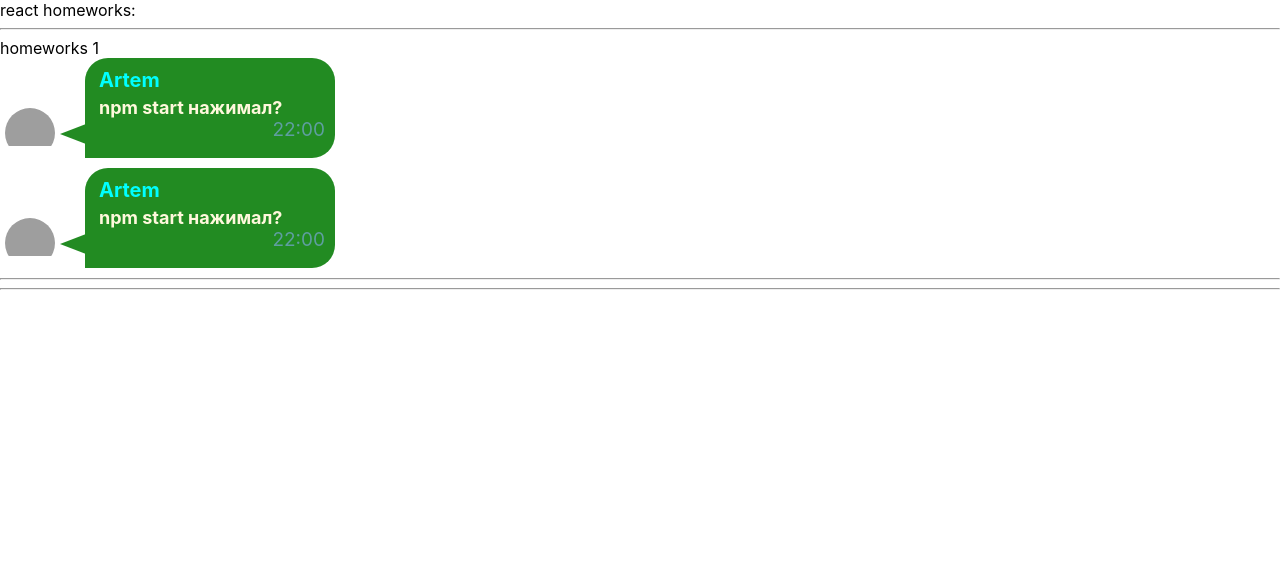
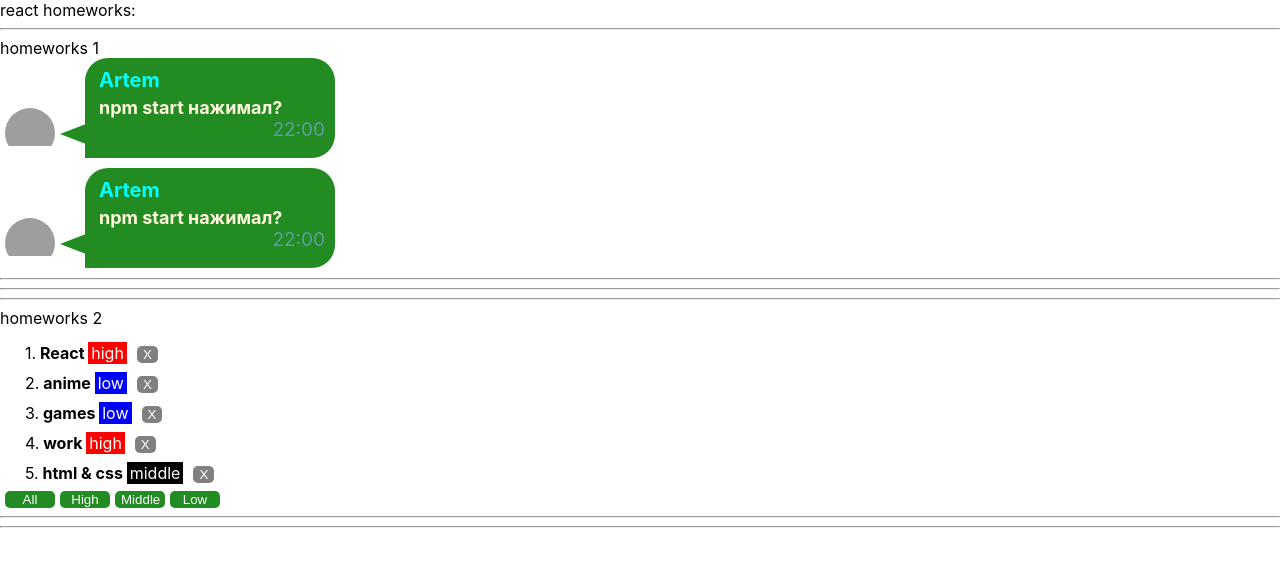
Before and after one commit to lergnom/homeworks, a React (Create React App) app: page / in a window 1280 px wide. Shown: the top 566 px of the page. Built offline with nearby package versions, Linux system fonts and the light colour scheme; grey boxes are pictures that could not be loaded.

Commit message:
homework #2 - complete

```diff
--- a/src/App.css
+++ b/src/App.css
@@ -12,6 +12,8 @@
     animation: App-logo-spin infinite 20s linear;
   }
 }
+
+
 
 .App-header {
   background-color: #282c34;
--- a/src/index.css
+++ b/src/index.css
@@ -11,3 +11,12 @@ code {
     font-family: source-code-pro, Menlo, Monaco, Consolas, 'Courier New',
     monospace;
 }
+.low {
+    background-color: blue;
+}
+.high {
+    background-color: red;
+}
+.middle{
+    background-color: black;
+}
--- a/src/p1-main/m1-ui/u1-app/App.tsx
+++ b/src/p1-main/m1-ui/u1-app/App.tsx
@@ -1,13 +1,14 @@
 import React from 'react'
 import s from './App.module.css'
 import HW1 from '../../../p2-homeworks/h1/HW1'
+import HW2 from "../../../p2-homeworks/h2/HW2";
 
 function App() {
     return (
         <div className={s.App}>
             <div>react homeworks:</div>
             <HW1/>
-            {/*<HW2/>*/}
+            <HW2/>
             {/*<HW3/>*/}
             {/*<HW4/>*/}
             {/*<HW5/>*/}
--- a/src/p2-homeworks/h1/HW1.tsx
+++ b/src/p2-homeworks/h1/HW1.tsx
@@ -2,8 +2,8 @@ import React from 'react'
 import Message, {MessageType} from './Message'
 
 const messageData: MessageType = {
-    // avatar: 'https://sun9-74.userapi.com/Ph-WiuOtF985il9AvN9JqiCWedmHtSGSSTXrSA/ltEB2Z2-YO4.jpg',
-    avatar: 'https://lh3.googleusercontent.com/proxy/k0ZpjJYyH9gCMIH3-bnl0p_zb5ukAdqoFfMn7T_ZlUpfh9NbsEfHUbkApcKbXwp5vZL2vxGMRP8yn5IIa_YXDCMZXsZ2lOJet3AVR4ilVwPDFPNFimAhXJ3uFSxVQ8j330Ysq4n_xDBGD56qRWciVh939_DfMCtqRrwFcdDjYg',
+    avatar: 'https://sun9-74.userapi.com/Ph-WiuOtF985il9AvN9JqiCWedmHtSGSSTXrSA/ltEB2Z2-YO4.jpg',
+    // avatar: 'https://lh3.googleusercontent.com/proxy/k0ZpjJYyH9gCMIH3-bnl0p_zb5ukAdqoFfMn7T_ZlUpfh9NbsEfHUbkApcKbXwp5vZL2vxGMRP8yn5IIa_YXDCMZXsZ2lOJet3AVR4ilVwPDFPNFimAhXJ3uFSxVQ8j330Ysq4n_xDBGD56qRWciVh939_DfMCtqRrwFcdDjYg',
     name: 'Artem',
     message: 'npm start нажимал?',
     time: '22:00',
--- a/src/p2-homeworks/h2/Affair.tsx
+++ b/src/p2-homeworks/h2/Affair.tsx
@@ -1,19 +1,26 @@
 import React from 'react'
+import {AffairType} from "./HW2";
+import s from './Affairs.module.css'
 
 type AffairPropsType = {
     // key не нужно типизировать
-    affair: any // need to fix any
-    deleteAffairCallback: any // need to fix any
+    affair: AffairType // need to fix any
+    deleteAffairCallback: (id: number) => void // need to fix any
 }
 
 function Affair(props: AffairPropsType) {
-    const deleteCallback = () => {}// need to fix
+    const deleteCallback = () => {
+        props.deleteAffairCallback(props.affair._id)
+    }// need to fix
 
     return (
-        <div>
-            // show some text
+        <div className={s.element}>
+            {props.affair._id}.
+            <span className={s.fontBold}> {props.affair.name} </span>
+            <span className={s.span + ' '+props.affair.priority}>{props.affair.priority}</span>
 
-            <button onClick={deleteCallback}>X</button>
+
+            <button className={s.btnDeleteClass} onClick={deleteCallback}>X</button>
         </div>
     )
 }
--- a/src/p2-homeworks/h2/Affairs.module.css
+++ b/src/p2-homeworks/h2/Affairs.module.css
@@ -1,3 +1,45 @@
 .someClass {
+    margin-top: 10px;
+    margin-left: 25px;
+}
 
+.element {
+    padding: 5px 0;
 }
+
+.btnClass {
+    margin-left: 5px;
+    background-color: forestgreen;
+    color: white;
+    border-radius: 5px;
+    width: 50px;
+    border: none;
+}
+
+.btnDeleteClass {
+    margin-left: 5px;
+    background-color: grey;
+    color: white;
+    border-radius: 5px;
+    /*width: 50px;*/
+    border: none;
+}
+
+.btnClass:hover {
+    opacity: 0.9;
+}
+
+.btnDeleteClass:hover {
+    opacity: 0.9;
+}
+
+.span {
+    margin-right: 5px;
+    color: white;
+    padding: 1px 3px 1px 3px;
+    border: none;
+}
+
+.fontBold {
+    font-weight: bold;
+}
--- a/src/p2-homeworks/h2/Affairs.tsx
+++ b/src/p2-homeworks/h2/Affairs.tsx
@@ -1,11 +1,12 @@
-import React from 'react'
+import React, {useState} from 'react'
 import Affair from './Affair'
-import {AffairType} from './HW2'
+import {AffairType, filterAffairs, FilterType} from './HW2'
+import s from './Affairs.module.css'
 
 type AffairsPropsType = { // need to fix any
-    data: any
-    setFilter: any
-    deleteAffairCallback: any
+    data: Array<AffairType>
+    setFilter: (value: FilterType) => void
+    deleteAffairCallback: (id: number) => void
 }
 
 function Affairs(props: AffairsPropsType) {
@@ -17,20 +18,30 @@ function Affairs(props: AffairsPropsType) {
         />
     ))
 
-    const setAll = () => {} // need to fix
-    const setHigh = () => {}
-    const setMiddle = () => {}
-    const setLow = () => {}
+    const setAll = () => {
+        props.setFilter('all')
+    } // need to fix
+    const setHigh = () => {
+        props.setFilter('high')
+    }
+    const setMiddle = () => {
+        props.setFilter('middle')
+    }
+    const setLow = () => {
+        props.setFilter('low')
+    }
 
     return (
         <div>
+            <div className={s.someClass}>
+                {mappedAffairs}
 
-            {mappedAffairs}
+            </div>
 
-            <button onClick={setAll}>All</button>
-            <button onClick={setHigh}>High</button>
-            <button onClick={setMiddle}>Middle</button>
-            <button onClick={setLow}>Low</button>
+            <button className={s.btnClass} onClick={setAll}>All</button>
+            <button className={s.btnClass} onClick={setHigh}>High</button>
+            <button className={s.btnClass} onClick={setMiddle}>Middle</button>
+            <button className={s.btnClass} onClick={setLow}>Low</button>
         </div>
     )
 }
--- a/src/p2-homeworks/h2/HW2.tsx
+++ b/src/p2-homeworks/h2/HW2.tsx
@@ -2,12 +2,16 @@ import React, {useState} from 'react'
 import Affairs from './Affairs'
 
 // types
-export type AffairPriorityType = any // need to fix any
-export type AffairType = any // need to fix any
+export type AffairPriorityType = 'high' | 'low' | 'middle'  // need to fix any
+export type AffairType = {
+    _id: number
+    name: string
+    priority: AffairPriorityType
+} // need to fix any
 export type FilterType = 'all' | AffairPriorityType
 
 // constants
-const defaultAffairs: any = [ // need to fix any
+const defaultAffairs: Array<AffairType> = [ // need to fix any
     {_id: 1, name: 'React', priority: 'high'},
     {_id: 2, name: 'anime', priority: 'low'},
     {_id: 3, name: 'games', priority: 'low'},
@@ -16,20 +20,20 @@ const defaultAffairs: any = [ // need to fix any
 ]
 
 // pure helper functions
-export const filterAffairs = (affairs: any, filter: any): any => { // need to fix any
+export const filterAffairs = (affairs: Array<AffairType>, filter: FilterType): AffairType[] => { // need to fix any
     if (filter === 'all') return affairs
-    else return // need to fix
+    else return affairs.filter(aff => aff.priority === filter)// need to fix
 }
-export const deleteAffair = (affairs: any, _id: any): any => { // need to fix any
-    return // need to fix
+export const deleteAffair = (affairs: Array<AffairType>, _id: number): Array<AffairType> => { // need to fix any
+    return affairs.filter(aff => aff._id !== _id)// need to fix
 }
 
 function HW2() {
-    const [affairs, setAffairs] = useState<any>(defaultAffairs) // need to fix any
+    const [affairs, setAffairs] = useState <Array<AffairType>>(defaultAffairs) // need to fix any
     const [filter, setFilter] = useState<FilterType>('all')
 
     const filteredAffairs = filterAffairs(affairs, filter)
-    const deleteAffairCallback = (_id: any) => setAffairs(deleteAffair(affairs, _id)) // need to fix any
+    const deleteAffairCallback = (_id: number) => setAffairs(deleteAffair(affairs, _id)) // need to fix any
 
     return (
         <div>
```
